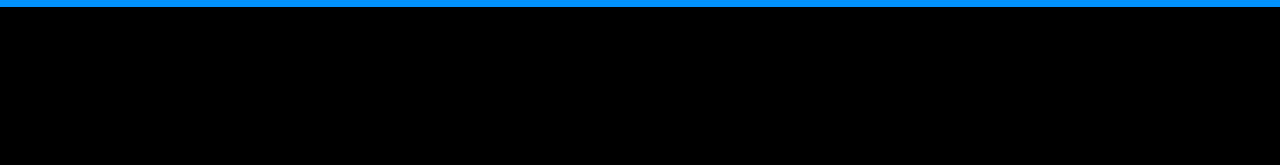
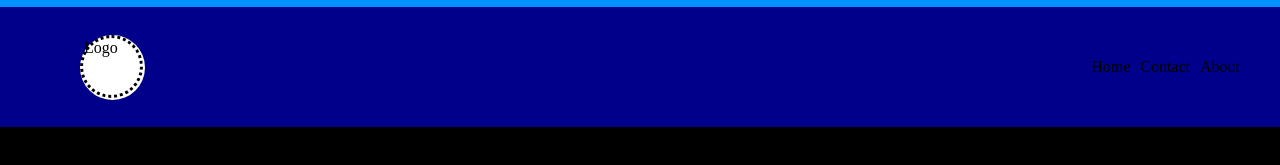
Before and after one commit to sathish409/Travle-Blog, a plain HTML site: page index.html in a window 1280 px wide. Shown: the part 43-208 px from the top of the page. Drawn offline with Linux system fonts and the light colour scheme.

Commit message:
second commit

```diff
--- a/index.html
+++ b/index.html
@@ -25,5 +25,34 @@
     </div>
 </div>
     </section>
+    <!-- Menu section -->
+    <section>
+        <div class="Menu">
+            <div class="LOGO">
+                <div class="circle">
+                    Logo
+                </div>
+            </div>
+     <div class="home">
+        <div>
+            <li>Home</li>
+        </div>
+        <div>
+            <li>Contact</li>
+        </div>
+        <div>
+            <li>About</li>
+        </div>
+
+
+     </div>
+
+        </div>
+    </section>
+
+
+
+
+
 </body>
 </html>
--- a/style.css
+++ b/style.css
@@ -21,3 +21,42 @@ margin: 0;
 
 
 }
+
+/* Menu */
+ .Menu{
+    background: darkblue;
+    display: flex;
+    justify-content: space-between;
+    height: 80px;
+    align-items: center;
+ padding: 20px;
+ padding-left: 80px;
+
+ }
+ .home{
+    display: flex;
+    list-style-type: none;
+   justify-content: space-between;
+   padding: 20px;
+   gap: 10px;
+ }
+ .LOGO{
+    /* margin: 5%; */
+    border-radius: 50%;
+    background: white;
+    height: 65px;
+    width: 65px;
+    align-items: center;
+
+
+ }
+ .circle{
+border-radius: 50%;
+border-color: blue;
+border: dotted;
+height: 55px;
+width: 55px;
+justify-content: center;
+align-items: center;
+padding: 1px;
+ }
```
